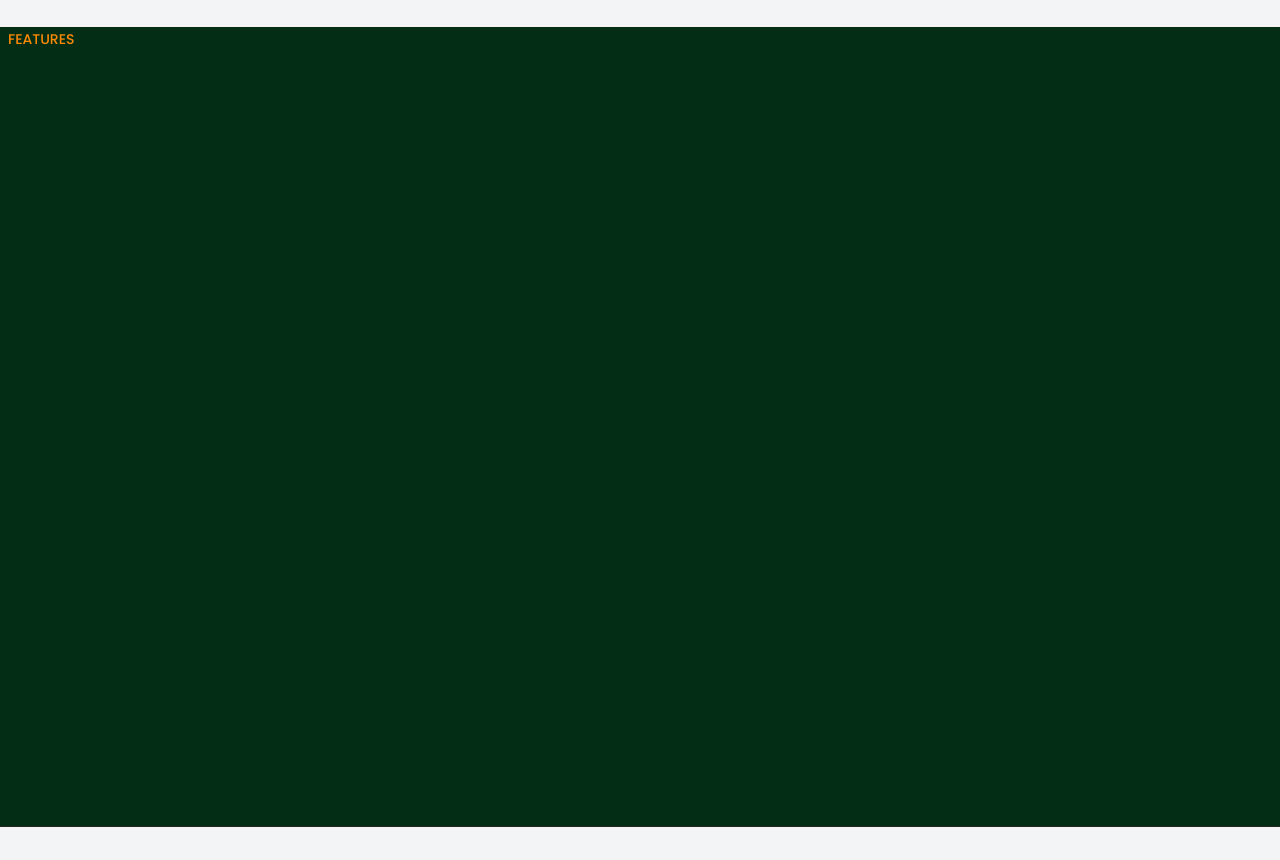
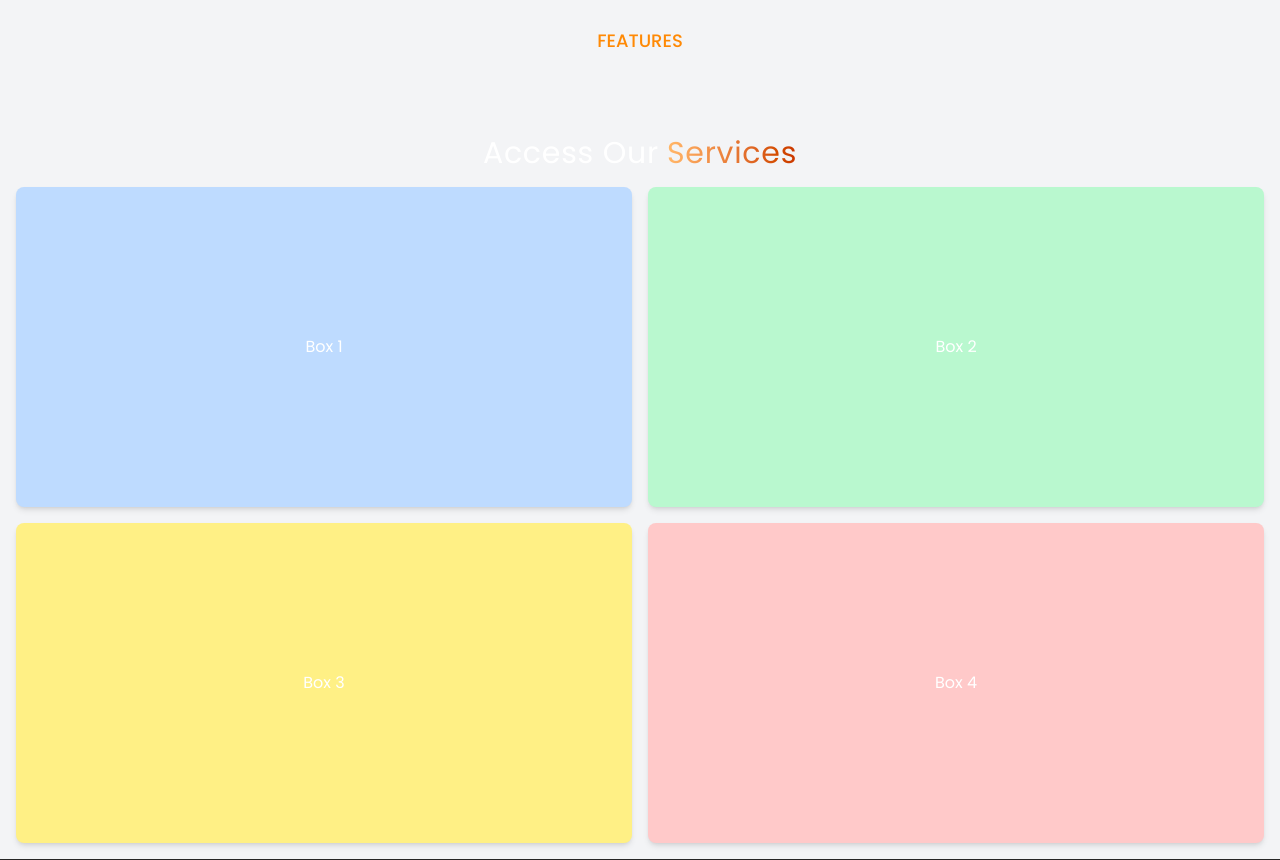
Before and after one commit to priyanshu-2217/Binkey-it, a React (Vite) app: page / in a window 1280 px wide. Shown: the part 720-1580 px from the top of the page. Before the commit the page ends 1547 px from the top, so only its background shows below. Built offline with nearby package versions, Linux system fonts and the light colour scheme.

Commit message:
Added Feature section

```diff
--- a/src/components/Features.jsx
+++ b/src/components/Features.jsx
@@ -2,10 +2,32 @@ import React from "react";
 
 const Features = () => {
   return (
-    <div className="relative mt-10 border-b border-neutral-800  min-h-[800px] bg-green-950">
-      <span className="text-sm uppercase text-center text-orange-400 py-2 px-2 rounded-full font-medium">
-        Features
-      </span>
+    <div className="relative mt-10 border-b border-neutral-800   min-h-[800px] ">
+      <div className="text-center">
+        <span className="text-lg uppercase text-center text-orange-400 py-2 px-2 rounded-full font-medium">
+          Features
+        </span>
+        <h2 className="text-3xl sm:3xl lg:6xl lg:mt-20 tracking-wide">
+          Access Our
+          <span className="ml-2 bg-gradient-to-r from-orange-300 to-orange-700 text-transparent bg-clip-text ">
+            Services
+          </span>
+        </h2>
+      </div>
+      <div class="grid grid-cols-2 gap-4 p-4">
+        <div class="w-full h-80 bg-blue-200 rounded-lg shadow-md flex items-center justify-center">
+          Box 1
+        </div>
+        <div class="w-full h-80 bg-green-200 rounded-lg shadow-md flex items-center justify-center">
+          Box 2
+        </div>
+        <div class="w-full h-80 bg-yellow-200 rounded-lg shadow-md flex items-center justify-center">
+          Box 3
+        </div>
+        <div class="w-full h-80 bg-red-200 rounded-lg shadow-md flex items-center justify-center">
+          Box 4
+        </div>
+      </div>
     </div>
   );
 };
```
